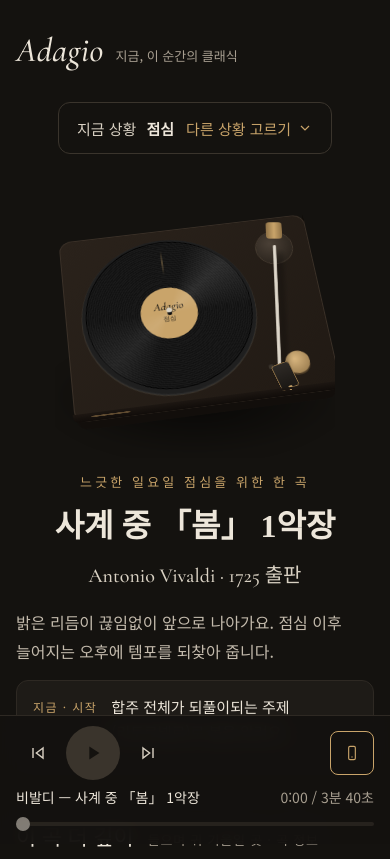
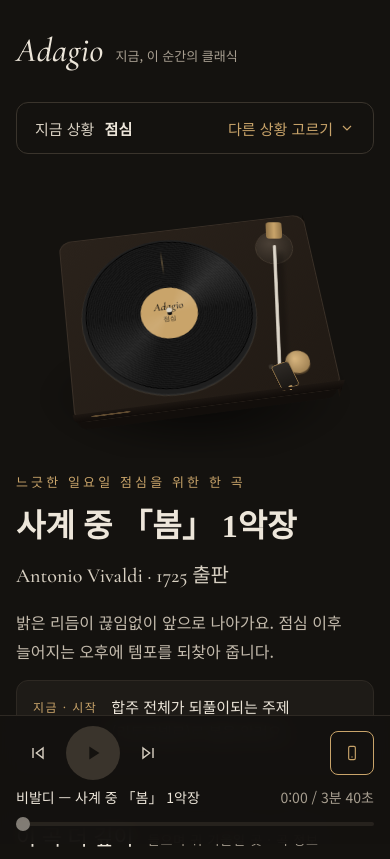
Before and after one commit to kwonjisung/adagio, a plain HTML site: page index.html in a window 390 px wide. Shown: the top 859 px of the page. Drawn offline with nearby package versions, Linux system fonts and the light colour scheme; no server answers.

Commit message:
Mobile: left-align hero items under the turntable
Co-Authored-By: Claude Opus 5.5 <noreply@anthropic.com>
Claude-Session: https://claude.ai/code/session_01EUaNTReGDzWDYeVdcHzobp

```diff
--- a/index.html
+++ b/index.html
@@ -222,7 +222,7 @@ input[type=range][disabled]{cursor:not-allowed;opacity:.5}
   header nav,.ctx{display:none}
   header{border-bottom:0;padding-bottom:0}
   .wrap{gap:40px}
-  .hero{margin-top:-24px;padding-block:0;display:flex;flex-direction:column;gap:14px}
+  .hero{margin-top:-24px;padding-block:0;display:flex;flex-direction:column;align-items:stretch;gap:14px}
   .hero-text{display:contents}
   .hero-text > *{order:3}
   .mood-btn{order:1;margin-top:8px}
```
